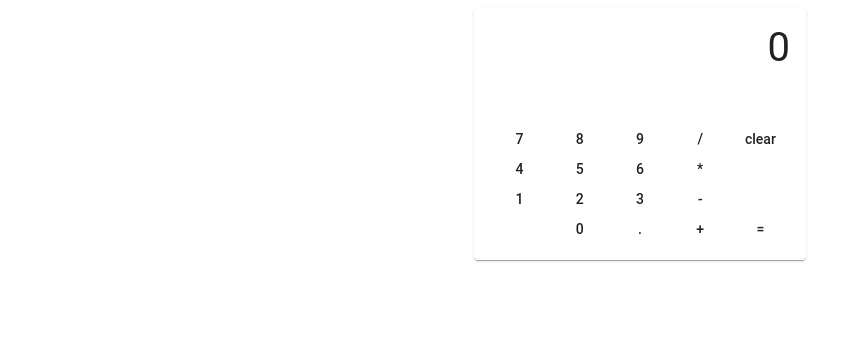
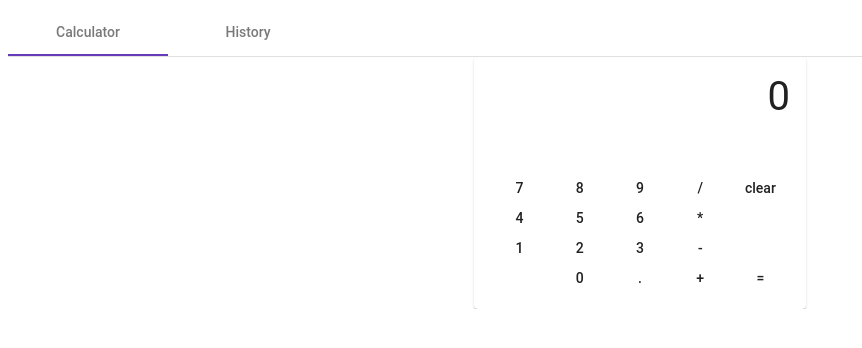
Before and after one commit to holahmeds/WebCalc, an Angular app: page / in a window 1280 px wide. Shown: the top 348 px of the page, without its empty margins (0-862 px from the left). Built offline with nearby package versions, Linux system fonts and the light colour scheme.

Commit message:
Past calculations are now stored to localstorage

```diff
--- a/src/app/app.component.html
+++ b/src/app/app.component.html
@@ -1,3 +1,5 @@
+<mat-tab-group>
+  <mat-tab label="Calculator">
     <mat-card>
       <div class="display">{{displayText}}</div>
 
@@ -8,3 +10,14 @@
         </mat-grid-tile>
       </mat-grid-list>
     </mat-card>
+  </mat-tab>
+
+  <mat-tab label="History">
+    <mat-list>
+      <mat-list-item *ngFor="let calc of history">
+        <h1 mat-line>{{calc.result}}</h1>
+        <p mat-line>{{calc.expression}}</p>
+      </mat-list-item>
+    </mat-list>
+  </mat-tab>
+</mat-tab-group>
--- a/src/app/app.component.ts
+++ b/src/app/app.component.ts
@@ -11,12 +11,18 @@ export class AppComponent {
 	items: string[] = ["0"];
 	last_item_number: boolean = true;
 
+	history: PastCalculations[] = [];
+
 	buttons: string[] = [
 		 "7", "8", "9", "/", "clear",
 		 "4", "5", "6", "*",    null,
 		 "1", "2", "3", "-",    null,
 		null, "0", ".", "+",     "=",
 	];
+
+	ngOnInit() {
+		this.history = JSON.parse(localStorage.getItem("history"));
+	}
 
 	isNumber(s: string) {
 		return !isNaN(Number(s));
@@ -34,6 +40,10 @@ export class AppComponent {
 	onButtonPress(button: string) {
 		if (button == "=") {
 			let result = eval(this.displayText);
+
+			this.history.push({result: result, expression: this.displayText});
+			localStorage.setItem("history", JSON.stringify(this.history));
+
 			this.setItems(result);
 			return;
 		} else if (button == "clear") {
@@ -67,3 +77,8 @@ export class AppComponent {
 		}
 	}
 }
+
+interface PastCalculations {
+	result: string,
+	expression: string,
+}
--- a/src/app/app.module.ts
+++ b/src/app/app.module.ts
@@ -2,7 +2,9 @@ import { BrowserAnimationsModule } from '@angular/platform-browser/animations';
 import { BrowserModule } from '@angular/platform-browser';
 import { MatCardModule } from '@angular/material/card';
 import { MatButtonModule } from '@angular/material/button';
+import { MatListModule } from '@angular/material/list';
 import { MatGridListModule } from '@angular/material/grid-list';
+import { MatTabsModule } from '@angular/material/tabs';
 import { NgModule } from '@angular/core';
 
 import { AppComponent } from './app.component';
@@ -16,7 +18,9 @@ import { AppComponent } from './app.component';
     BrowserModule,
     MatCardModule,
     MatButtonModule,
-    MatGridListModule
+    MatListModule,
+    MatGridListModule,
+    MatTabsModule,
   ],
   providers: [],
   bootstrap: [AppComponent]
```
Lines whose indentation alone changed are shown as unchanged.
